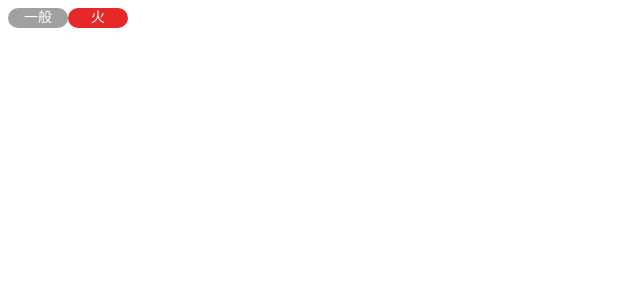
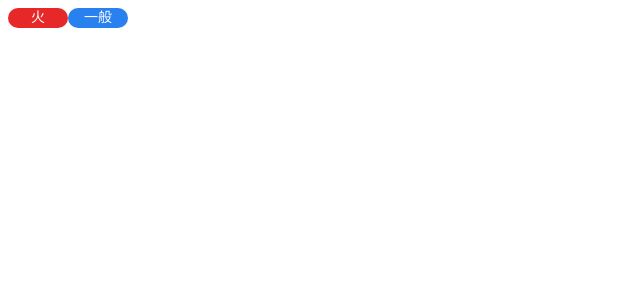
Before and after one commit to AnoKaze/pokemon-web, a Vue app: page / in a window 1280 px wide. Shown: the top 300 px of the page, without its empty margins (0-640 px from the left). Built offline with nearby package versions, Linux system fonts and the light colour scheme.

Commit message:
feat: 调整了TypeLabel的样式

```diff
--- a/src/App.vue
+++ b/src/App.vue
@@ -1,5 +1,5 @@
 <template>
-	<router-view />
+  <router-view />
 </template>
 
 <script setup lang="ts"></script>
--- a/src/views/HomeView.vue
+++ b/src/views/HomeView.vue
@@ -1,13 +1,13 @@
 <template>
   <div>
+    <type-label :type="type1" />
     <type-label :type="type0" />
-    <type-label :type="type1" />
   </div>
 </template>
 
 <script lang="ts" setup>
 import { Type } from '@/types/type';
 
-const type0 = new Type(0, '一般');
 const type1 = new Type(1, '火');
+const type0 = new Type(2, '一般');
 </script>
```
Also changed, not shown: src/style/type-color.sass (deleted, +0 -21 lines).
